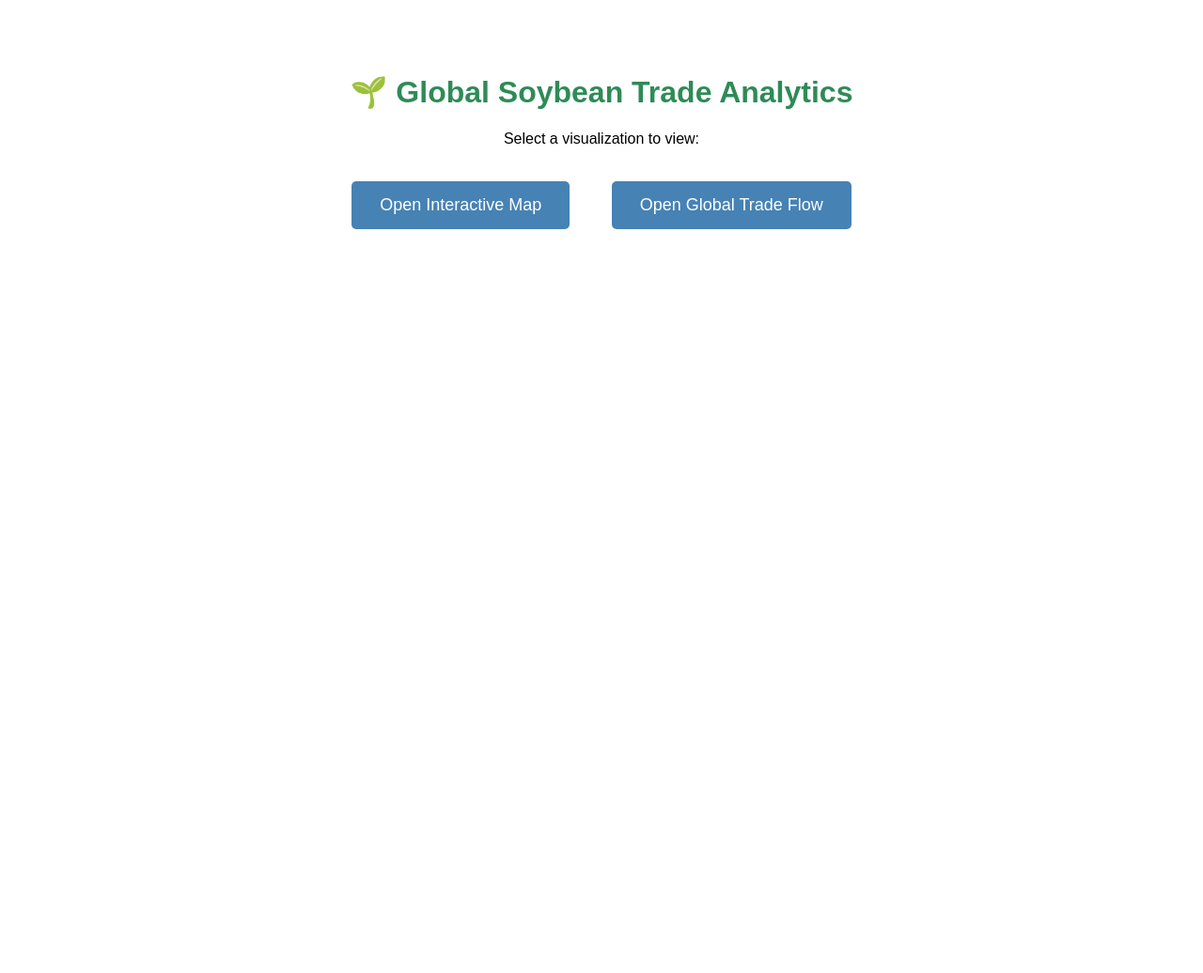
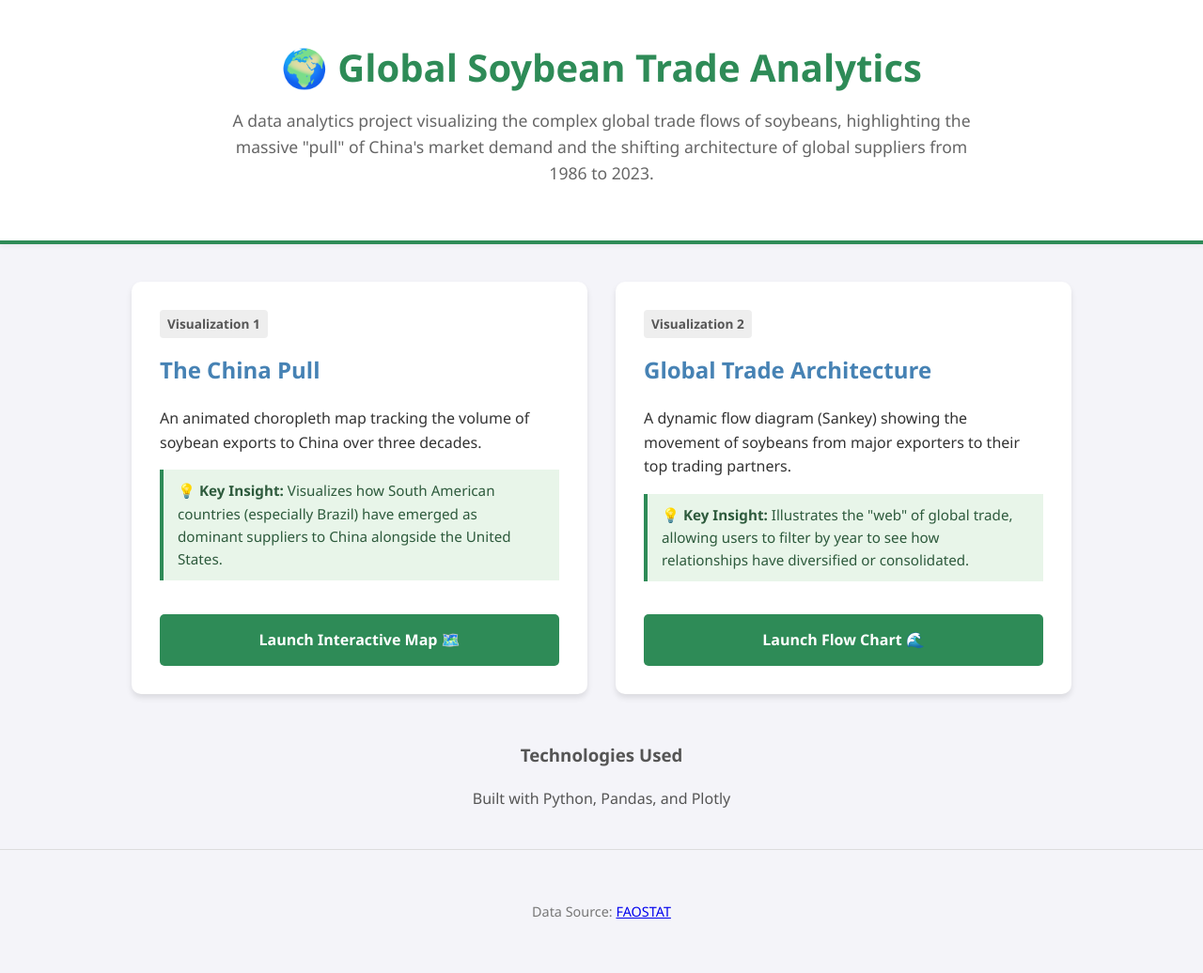
Before and after one commit to Zimeiyi-W/soybean_trade_dynamics, a plain HTML site: page index.html in a window 1280 px wide. Shown: the whole page at 94% size. Before the commit the page ends 800 px from the top, so only its background shows below. Drawn offline with Linux system fonts and the light colour scheme.

Commit message:
Update index.html

```diff
--- a/index.html
+++ b/index.html
@@ -1,33 +1,190 @@
 <!DOCTYPE html>
-<html>
+<html lang="en">
 <head>
+    <meta charset="UTF-8">
+    <meta name="viewport" content="width=device-width, initial-scale=1.0">
     <title>Global Soybean Trade Analytics</title>
     <style>
-        body { font-family: sans-serif; text-align: center; padding: 50px; }
-        h1 { color: #2E8B57; }
+        :root {
+            --primary-green: #2E8B57; /* SeaGreen for Soybeans */
+            --primary-blue: #4682B4;  /* SteelBlue for Trade */
+            --bg-color: #f4f4f9;
+            --text-color: #333;
+        }
+
+        body {
+            font-family: 'Segoe UI', Tahoma, Geneva, Verdana, sans-serif;
+            background-color: var(--bg-color);
+            color: var(--text-color);
+            margin: 0;
+            padding: 0;
+            line-height: 1.6;
+        }
+
+        header {
+            background-color: white;
+            padding: 40px 20px;
+            text-align: center;
+            border-bottom: 4px solid var(--primary-green);
+            box-shadow: 0 2px 5px rgba(0,0,0,0.05);
+        }
+
+        h1 {
+            margin: 0;
+            color: var(--primary-green);
+            font-size: 2.5rem;
+        }
+
+        .subtitle {
+            color: #666;
+            font-size: 1.1rem;
+            margin-top: 10px;
+            max-width: 800px;
+            margin-left: auto;
+            margin-right: auto;
+        }
+
+        main {
+            max-width: 1000px;
+            margin: 40px auto;
+            padding: 0 20px;
+        }
+
+        /* Container for the two visualization cards */
+        .viz-container {
+            display: grid;
+            grid-template-columns: 1fr 1fr; /* Two equal columns */
+            gap: 30px;
+            margin-bottom: 50px;
+        }
+
+        /* Card Styling */
+        .card {
+            background: white;
+            border-radius: 10px;
+            padding: 30px;
+            box-shadow: 0 4px 6px rgba(0,0,0,0.1);
+            transition: transform 0.2s, box-shadow 0.2s;
+            display: flex;
+            flex-direction: column;
+            justify-content: space-between;
+        }
+
+        .card:hover {
+            transform: translateY(-5px);
+            box-shadow: 0 8px 15px rgba(0,0,0,0.15);
+        }
+
+        .card h2 {
+            margin-top: 0;
+            color: var(--primary-blue);
+        }
+
+        .tag {
+            display: inline-block;
+            background-color: #eee;
+            padding: 4px 8px;
+            border-radius: 4px;
+            font-size: 0.85rem;
+            color: #555;
+            margin-bottom: 15px;
+            font-weight: bold;
+        }
+
+        .insight-box {
+            background-color: #e8f5e9; /* Light green background */
+            border-left: 4px solid var(--primary-green);
+            padding: 10px 15px;
+            margin: 15px 0;
+            font-size: 0.95rem;
+            color: #2d5a3c;
+        }
+
+        /* Buttons */
         .btn {
-            display: inline-block;
-            margin: 20px;
-            padding: 15px 30px;
-            font-size: 18px;
+            display: block;
+            width: 100%;
+            padding: 15px 0;
+            margin-top: 20px;
+            background-color: var(--primary-green);
             color: white;
-            background-color: #4682B4;
+            text-align: center;
             text-decoration: none;
+            font-weight: bold;
             border-radius: 5px;
+            transition: background-color 0.3s;
         }
-        .btn:hover { background-color: #315f85; }
+
+        .btn:hover {
+            background-color: #246b43;
+        }
+
+        .footer {
+            text-align: center;
+            padding: 40px;
+            font-size: 0.9rem;
+            color: #777;
+            border-top: 1px solid #ddd;
+        }
+
+        /* Mobile responsiveness */
+        @media (max-width: 768px) {
+            .viz-container {
+                grid-template-columns: 1fr; /* Stack columns on small screens */
+            }
+        }
     </style>
 </head>
 <body>
-    <h1>🌱 Global Soybean Trade Analytics</h1>
-    <p>Select a visualization to view:</p>
 
-    <a class="btn" href="1_China_Soybean_Map.html">
-        Open Interactive Map
-    </a>
+    <header>
+        <h1>🌍 Global Soybean Trade Analytics</h1>
+        <p class="subtitle">
+            A data analytics project visualizing the complex global trade flows of soybeans,
+            highlighting the massive "pull" of China's market demand and the shifting architecture
+            of global suppliers from 1986 to 2023.
+        </p>
+    </header>
 
-    <a class="btn" href="2_Global_Sankey_Flow.html">
-        Open Global Trade Flow
-    </a>
+    <main>
+        <div class="viz-container">
+            <div class="card">
+                <div>
+                    <span class="tag">Visualization 1</span>
+                    <h2>The China Pull</h2>
+                    <p>An animated choropleth map tracking the volume of soybean exports to China over three decades.</p>
+
+                    <div class="insight-box">
+                        <strong>💡 Key Insight:</strong> Visualizes how South American countries (especially Brazil) have emerged as dominant suppliers to China alongside the United States.
+                    </div>
+                </div>
+                <a href="1_China_Soybean_Map.html" class="btn">Launch Interactive Map 🗺️</a>
+            </div>
+
+            <div class="card">
+                <div>
+                    <span class="tag">Visualization 2</span>
+                    <h2>Global Trade Architecture</h2>
+                    <p>A dynamic flow diagram (Sankey) showing the movement of soybeans from major exporters to their top trading partners.</p>
+
+                    <div class="insight-box">
+                        <strong>💡 Key Insight:</strong> Illustrates the "web" of global trade, allowing users to filter by year to see how relationships have diversified or consolidated.
+                    </div>
+                </div>
+                <a href="2_Global_Sankey_Flow.html" class="btn">Launch Flow Chart 🌊</a>
+            </div>
+        </div>
+
+        <div style="text-align: center; color: #555;">
+            <h3>Technologies Used</h3>
+            <p>Built with Python, Pandas, and Plotly</p>
+        </div>
+
+    </main>
+
+    <footer class="footer">
+        <p>Data Source: <a href="http://www.fao.org/faostat/en/#data" target="_blank">FAOSTAT</a></p>
+    </footer>
+
 </body>
 </html>
```
